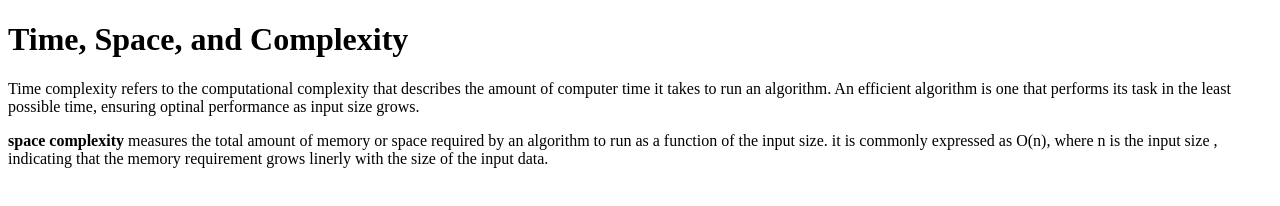
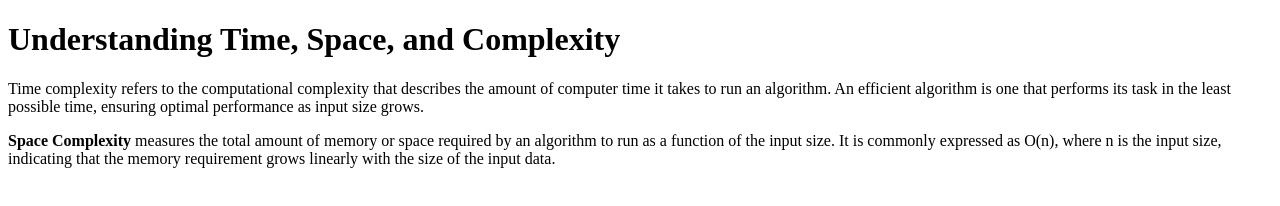
Before and after one commit to acciojob/time-and-space-complexity-Rishabh-dev545, a website: page main.html in a window 1280 px wide. Drawn offline with Linux system fonts and the light colour scheme.

Commit message:
created a submission

```diff
--- a/main.html
+++ b/main.html
@@ -1,24 +1,24 @@
 <!DOCTYPE html>
-
-<html>
+<html lang="en">
 
 <head>
-	<link rel="stylesheet" href="styles.css">
+    <meta charset="UTF-8">
+    <meta name="viewport" content="width=device-width, initial-scale=1.0">
+    <title>Time and Space Complexity</title>
+    <link rel="stylesheet" href="styles.css">
+    <script src="./script.js"></script>
 </head>
 
 <body>
-	<h1>Time, Space, and Complexity</h1>
-	<p>
-		Time complexity refers to the computational complexity that describes the amount of computer time it takes to run an algorithm. An efficient algorithm is one that performs its task in the least possible time, ensuring optinal performance as input size grows.
-	</p>
+    <h1>Understanding Time, Space, and Complexity</h1>
 
-	<p>
-		<b>space complexity</b> measures the total amount of memory or space required by an algorithm to run as a function of the input size. it is commonly expressed as O(n), where n is the input size , indicating that the memory requirement grows linerly with the size of the input data.
-	</p>
+    <p>
+        Time complexity refers to the computational complexity that describes the amount of computer time it takes to run an algorithm. An efficient algorithm is one that performs its task in the least possible time, ensuring optimal performance as input size grows.
+    </p>
 
-    <script type="text/javascript" src="./script.js">
-</script>
-
+    <p>
+        <b>Space Complexity</b> measures the total amount of memory or space required by an algorithm to run as a function of the input size. It is commonly expressed as O(n), where n is the input size, indicating that the memory requirement grows linearly with the size of the input data.
+    </p>
 </body>
 
 </html>
```
